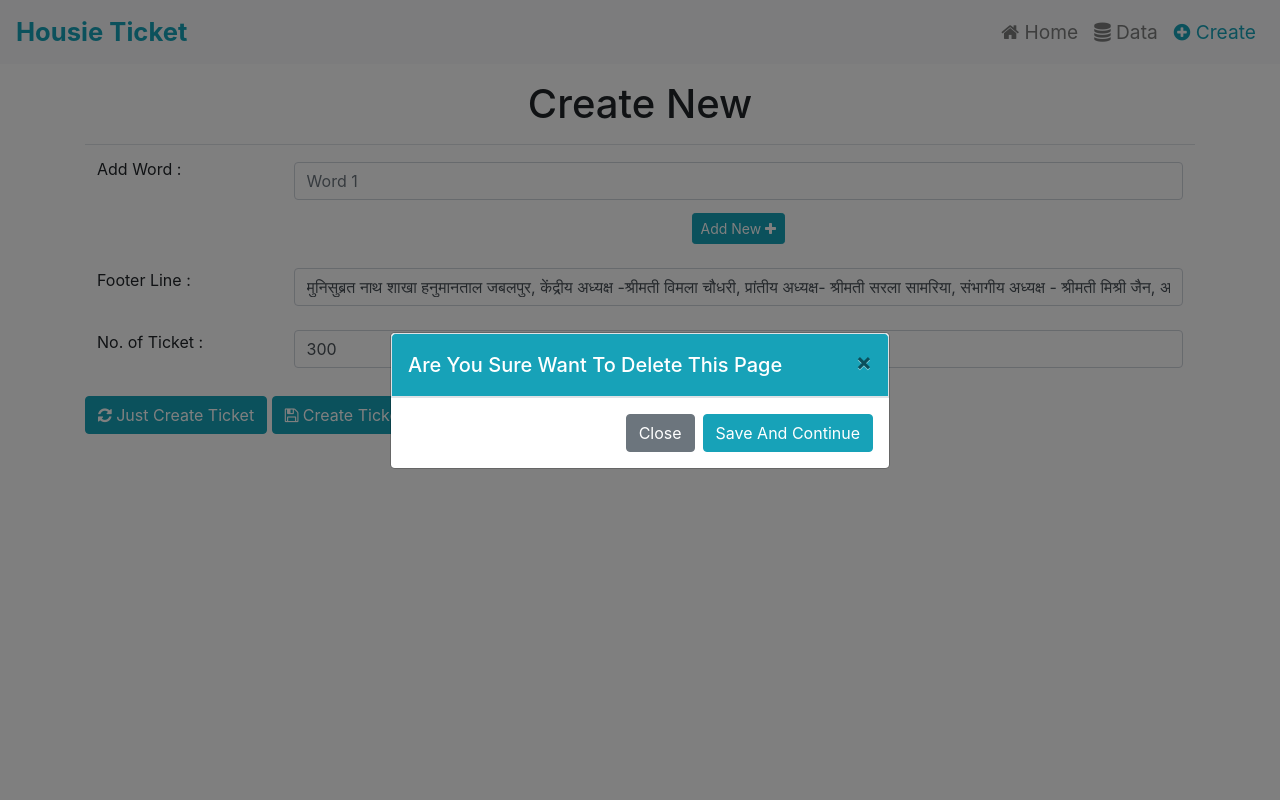
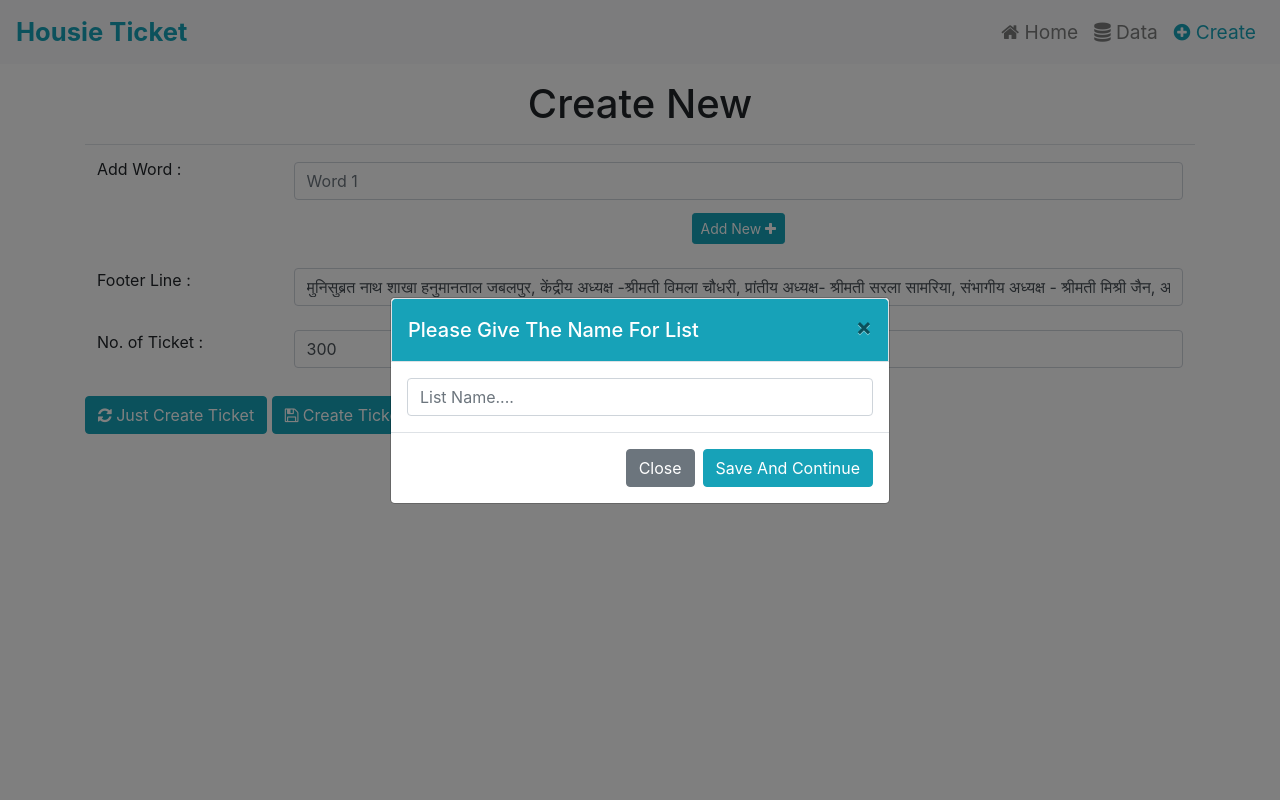
Before and after one commit to Rajsoni03/HousieTicket, a Django app: page /create in a window 1280 px wide, after a click on "Create Ticket and Save Words List". Run offline with Django 3.2, Linux system fonts and the light colour scheme; data comes from the database, SQL or seed files in the repository; both versions use the stored data as it was after the commit; some libraries are stand-ins or nearby versions.

Commit message:
datasave complete

```diff
--- a/main/templates/main/create.html
+++ b/main/templates/main/create.html
@@ -36,21 +36,21 @@
             </tr>
         </table>
         <button class="btn btn-info" type="submit" name="create"><span class="fa fa-refresh"></span> Just Create Ticket</button>
-        <!-- <button class="btn btn-info" type="submit" name="save">Create Ticket and Save Words</button> -->
-
-
-
         <!-- Modal -->
         <div class="modal fade" id="exampleModalCenter" tabindex="-1" role="dialog" aria-labelledby="exampleModalCenterTitle" aria-hidden="true">
             <div class="modal-dialog modal-dialog-centered" role="document">
                 <div class="modal-content">
                     <div class="modal-header bg-info border">
-                <h5 class="modal-title text-white">Are You Sure Want To Delete This Page</h5>
+                        <h5 class="modal-title text-white">Please Give The Name For List</h5>
                         <button type="button" class="close" data-dismiss="modal" aria-label="Close"><span aria-hidden="true">&times;</span></button>
+                    </div>
+                    <div class="modal-body">
+                        <div>
+                            <input class="form-control" type="text" placeholder='List Name....' name="listname" size="50">
+                        </div>
                     </div>
                     <div class="modal-footer">
                         <button type="button" class="btn btn-secondary" data-dismiss="modal">Close</button>
-                <!-- <form method="post"> {% csrf_token %} -->
                         <button type="submit" name="save" class="btn btn-info">Save And Continue</button>
                         <!-- </form> -->
                     </div>
--- a/main/templates/main/data.html
+++ b/main/templates/main/data.html
@@ -8,7 +8,10 @@
 		{% for i in list %}
 		<div class="col-3">
 			<div class="card text-white bg-info mb-3" style="max-width: 18rem;">
-			  <div class="card-header">List-{{i.id}}</div>
+			  <div class="card-header">
+			  	List ID - {{i.id}}<br>
+			  	<b>{{i.list_name}}</b>
+			  </div>
 			  <div class="card-body">
 			    <h5 class="card-title">Createed at {{i.date}}</h5><br>
 			    <button class="btn btn-sm btn-light">Edit</button>
--- a/main/views.py
+++ b/main/views.py
@@ -12,7 +12,7 @@ def home(request):
 
 def data(request):
     params = {
-        'list': List.objects.all()
+        'list': List.objects.all().order_by('-date')
     }
     return render(request, 'main/data.html', params)
 
@@ -31,7 +31,7 @@ def create(request):
     if request.method == 'POST':
         words, index, word = {}, [], []
         count = 1
-        name = 'List{}'.format(int(time()))
+        name = 'List{}'.format(int(time())) if request.POST.get('listname', None) is None else request.POST.get('listname', None)
         if 'save' in request.POST:
             List(list_name=name, footer=request.POST.get('footerline', None)).save()
             list_obj = List.objects.filter(list_name=name)[0]
```
Also changed, not shown: db.sqlite3. Lines whose indentation alone changed are shown as unchanged.
